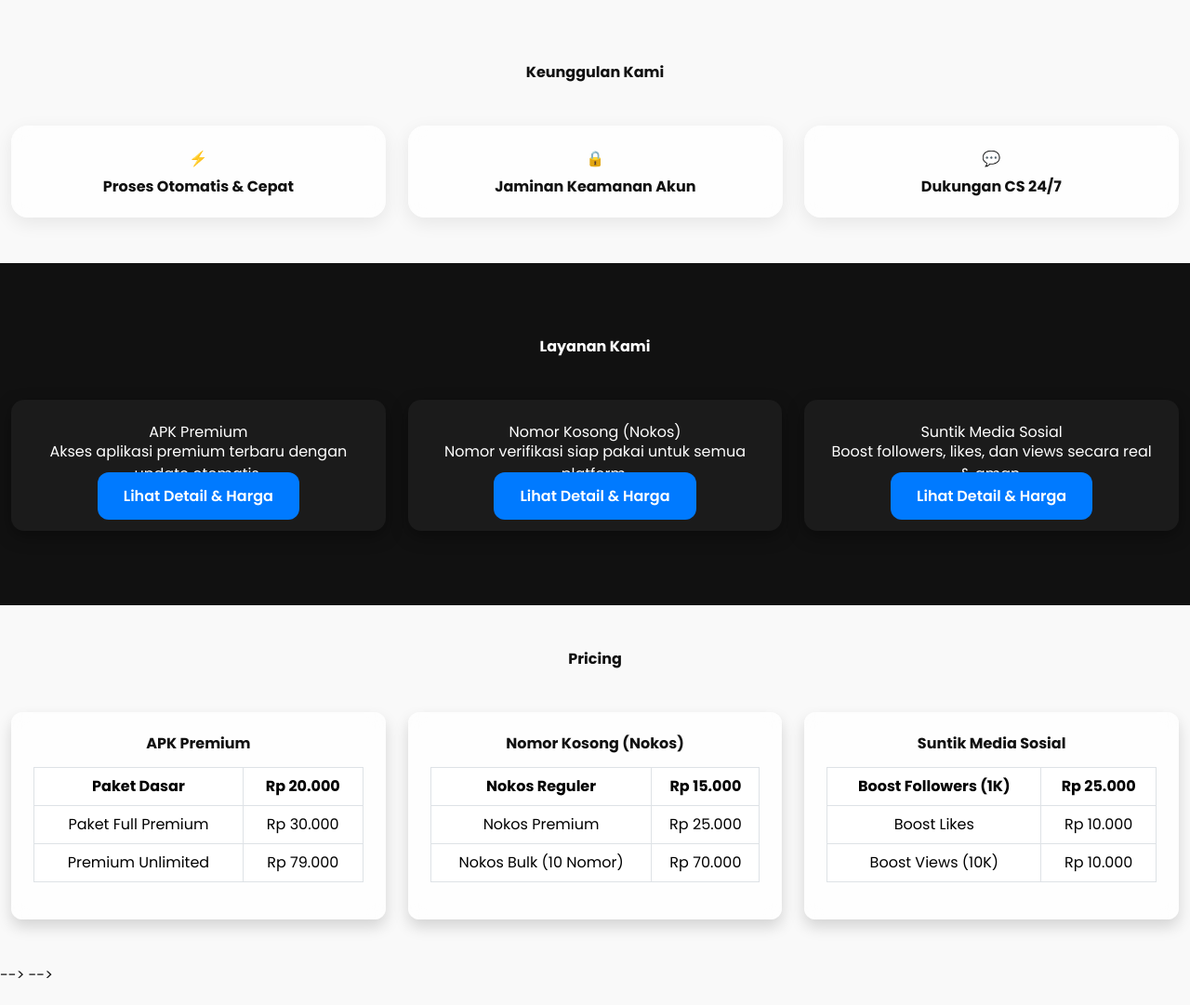
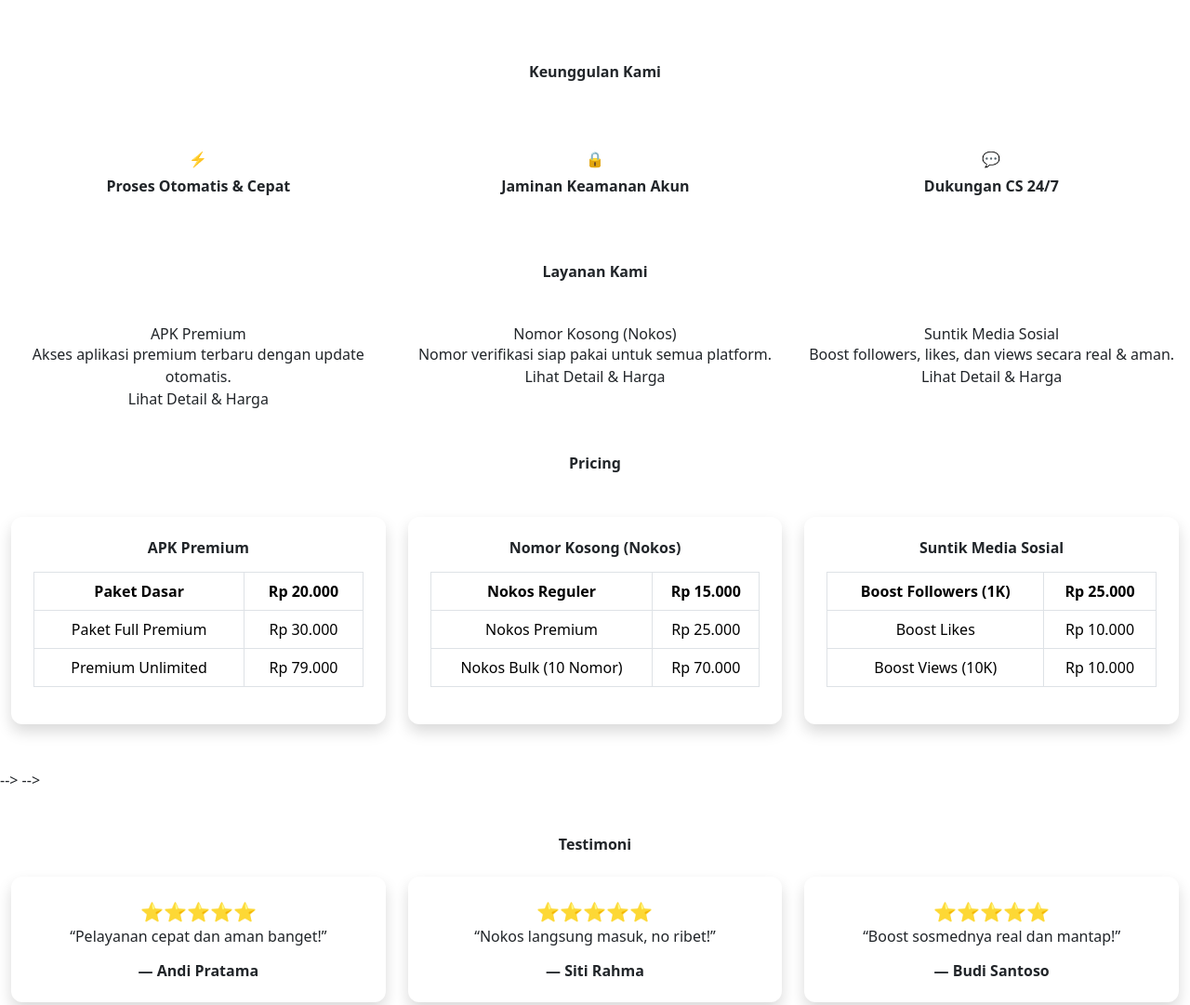
Before and after one commit to Riswangans/Riswangans.github.io, a plain HTML site: page index.html in a window 1280 px wide. Shown: the part 580-1661 px from the top of the page at 93% size. Drawn offline with nearby package versions, Linux system fonts and the light colour scheme.

Commit message:
Remove inline styles from index.html
Removed inline CSS styles from the HTML file.

```diff
--- a/index.html
+++ b/index.html
@@ -16,40 +16,6 @@
 
     <link href="https://fonts.googleapis.com/css2?family=Poppins:wght@300;400;500;600;700&display=swap" rel="stylesheet">
 
-    <style>
-        body {
-            font-family: 'Poppins', sans-serif;
-            background: #F9F9F9;
-            color: #111111;
-            scroll-behavior: smooth;
-        }
-        .btn-main {
-            background: #007AFF;
-            color: #fff !important;
-            padding: 14px 28px;
-            border-radius: 12px;
-            font-weight: 600;
-            transition: 0.25s;
-        }
-        .btn-main:hover { opacity: .85; }
-        .glass {
-            background: rgba(255,255,255,0.75);
-            backdrop-filter: blur(10px);
-            border-radius: 18px;
-            box-shadow: 0 6px 20px rgba(0,0,0,0.08);
-        }
-        .dark-section {
-            background: #111111;
-            color: #fff;
-            padding: 80px 0;
-        }
-        .dark-card {
-            background: #1b1b1b;
-            border-radius: 14px;
-            padding: 25px;
-            box-shadow: 0 6px 18px rgba(0,0,0,0.35);
-        }
-    </style>
 </head>
 <body>
 
```
